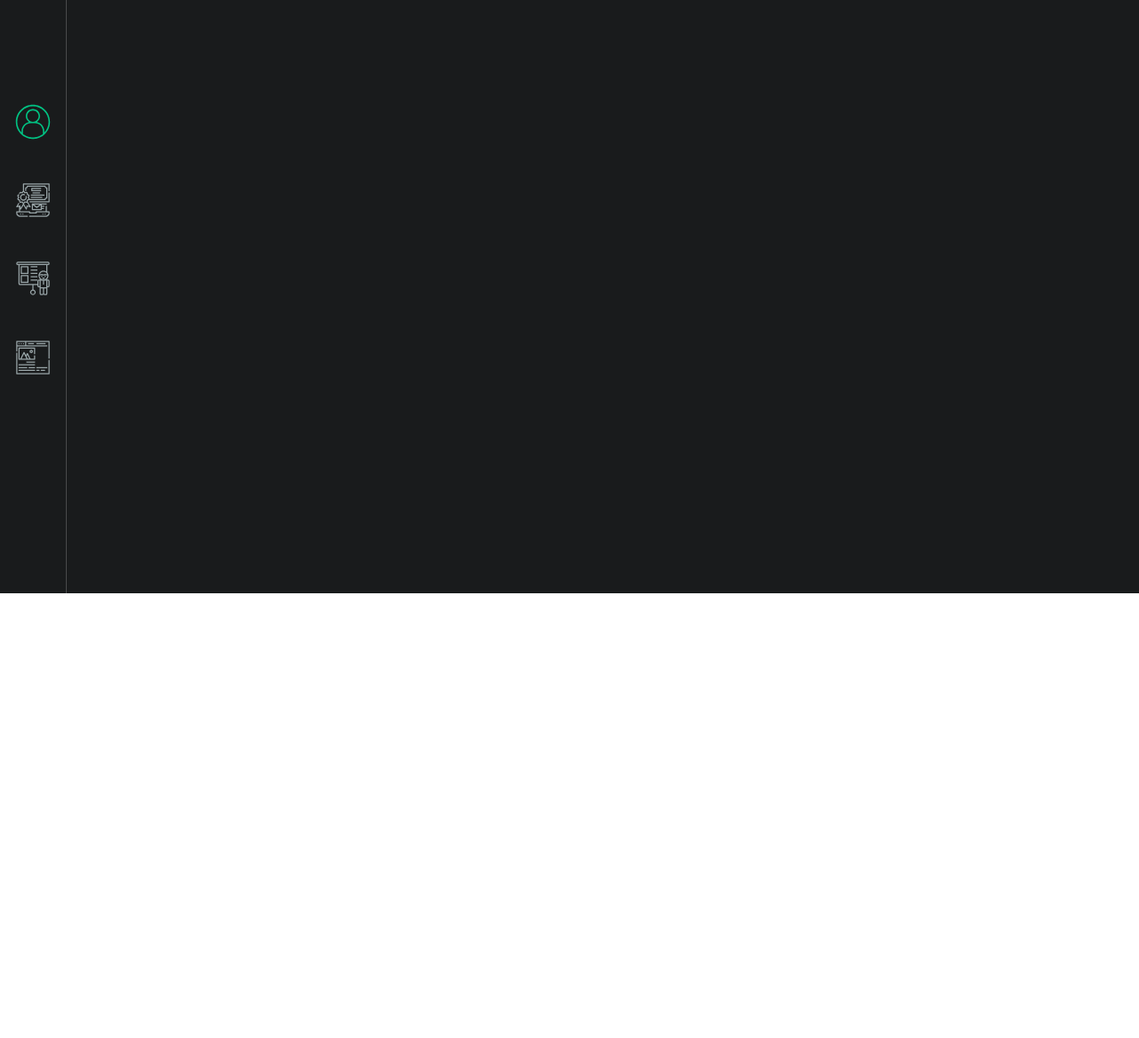
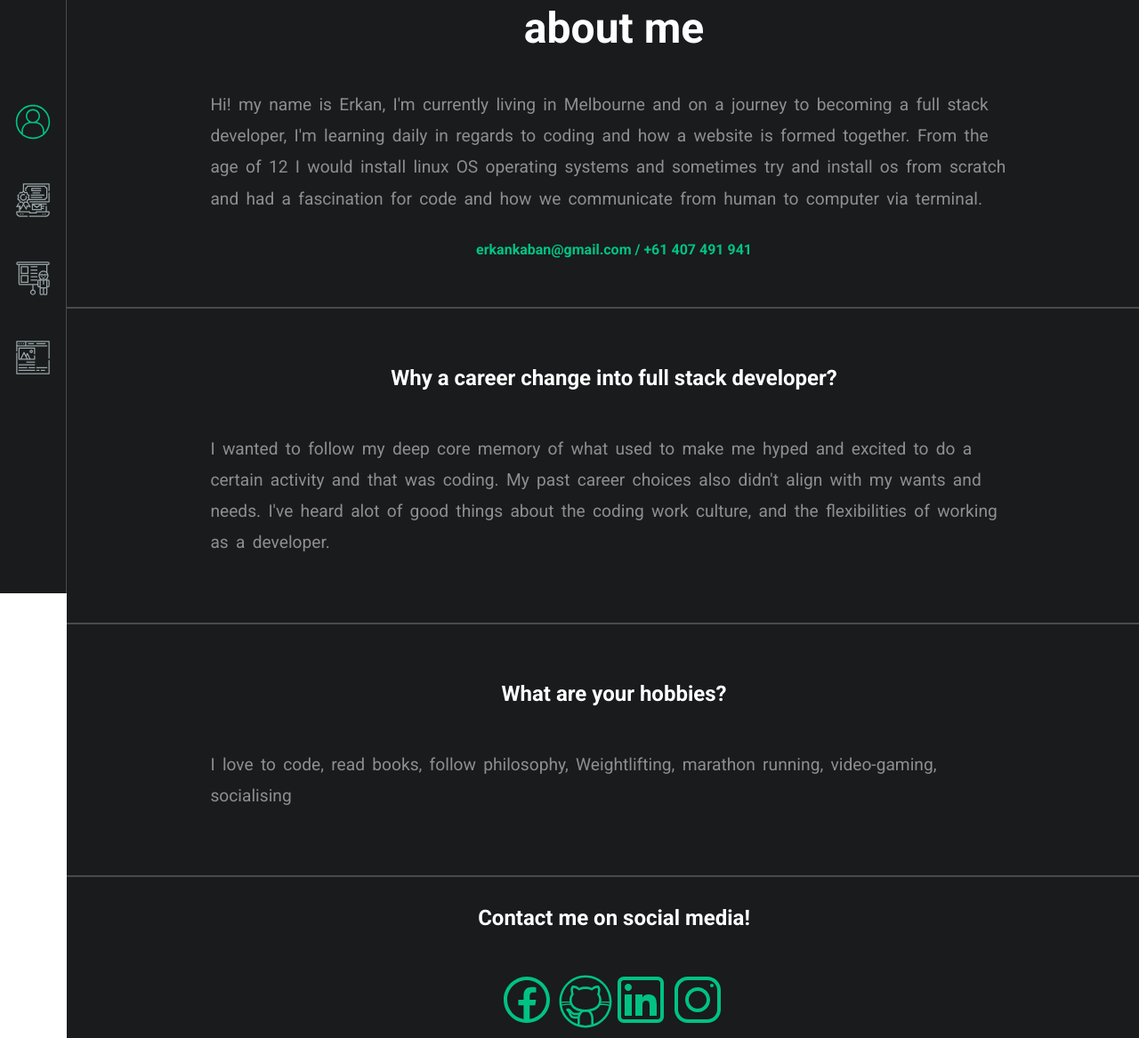
Before and after one commit to Erkan-Kaban/ErkanKaban_T1A2, a plain HTML site: page src/index.html in a window 1280 px wide. Shown: the part 133-1300 px from the top of the page at 89% size. Before the commit the page ends 800 px from the top, so only its background shows below. Drawn offline with Linux system fonts and the light colour scheme.

Commit message:
added main body information, logos, sections into body tag

```diff
--- a/src/index.html
+++ b/src/index.html
@@ -10,10 +10,7 @@
 <body>
     <!--Navigation Bar-->
     <header>
-
-            <p class="portfolio-logo">EK</p>
-
-
+        <p class="portfolio-logo">EK</p>
         <!-- <img id="portfolio-logo" src="./images/ek.png" alt="portfolio-logo"> -->
         <nav>
             <a href=""><img class="highlighted-logo" src="./images/home-page-logo.svg" alt="home-page-logo"></a>
@@ -22,8 +19,43 @@
             <a href=""><img class="nav-logo" src="./images/blogs-logo.svg" alt="blog-logo"></a>
         </nav>
     </header>
+
     <!-- Main Part of page -->
+
     <main>
+        <section>
+            <article>
+                <h1>ERKAN KABAN <br> FULL STACK DEVELOPER</h1>
+                <h2>about me</h2>
+                <p>Hi! my name is Erkan, I'm currently living in Melbourne and on a journey to becoming a full stack developer, I'm learning daily in regards to coding and how
+                a website is formed together. From the age of 12 I would install linux OS operating systems and sometimes try and install os from scratch and had a fascination for code
+                and how we communicate from human to computer via terminal.
+                </p>
+                <h1>erkankaban@gmail.com      /      +61 407 491 941</h1>
+            </article>
+            <hr>
+            <article>
+                <h3>Why a career change into full stack developer?</h3>
+                <p>I wanted to follow my deep core memory of what used to make me hyped and excited to do a certain activity and that was
+                    coding. My past career choices also didn't align with my wants and needs. I've heard alot of good things about the coding work culture,
+                    and the flexibilities of working as a developer.
+                </p>
+            </article>
+            <hr>
+            <article>
+                <h3>What are your hobbies?</h3>
+                <p>I love to code, read books, follow philosophy, Weightlifting, marathon running, video-gaming, socialising</p>
+            </article>
+            <hr>
+            <!-- <p class="contact-me-social">contact me at socials!</sp> -->
+                <h3 class="contact-me-social">Contact me on social media!</h3>
+            <article id="social-class">
+                <a href=""><img class="social-links" src="./images/icons8-facebook-64.svg" alt=""></a>
+                <a href=""><img class="social-links" src="./images/icons8-github.svg" alt=""></a>
+                <a href=""><img class="social-links" src="./images/icons8-linkedin.svg" alt=""></a>
+                <a href=""><img class="social-links" src="./images/icons8-instagram.svg" alt=""></a>
+            </article>
+        </section>
 
     </main>
 </body>
--- a/src/styles/stylesheet.scss
+++ b/src/styles/stylesheet.scss
@@ -1,7 +1,7 @@
 $main-background-color-1: #191b1c;
 $non-highlighted-logo-filter-value: invert(73%) sepia(4%) saturate(607%) hue-rotate(144deg) brightness(89%) contrast(89%);
 $highlighted-logo-filter-value: invert(59%) sepia(32%) saturate(5336%) hue-rotate(123deg) brightness(96%) contrast(101%);
-
+@import url('https://fonts.googleapis.com/css2?family=Roboto:wght@300;400;500;700&display=swap');
 @mixin logo-size-mobile {
     height: 2.5rem;
     width: 2.5rem;
@@ -55,6 +55,7 @@ nav {
     padding: .2rem;
     height: 75px;
     font-size:xx-large;
+    font-family: 'Roboto', sans-serif;
 }
 
 .nav-logo {
@@ -81,11 +82,117 @@ main {
     left: 0px;
     z-index: -1;
     width: 96.1%;
-    height: 100%;
-    min-height: 32rem;
+    min-height: 100%;
+    height: 32rem;
     left: 75px;
 }
 
 body {
     overflow-x: hidden;
 }
+
+h1 {
+    font-family: 'Roboto', sans-serif;
+    color: #00c483;
+
+    text-align: center;
+    height: auto;
+    font-size: 1rem;
+    line-height: 2rem;
+}
+
+h2 {
+    font-family: 'Roboto', sans-serif;
+    color: white;
+    text-align: center;
+    margin: 1.5rem 1.5rem;
+    font-size: 3rem;
+    padding-bottom: 1rem;
+}
+
+section {
+   width: 100%;
+   height: auto;
+}
+
+p {
+    color: #8f8d91;
+    font-family: 'Roboto', sans-serif;
+    width: 80%;
+    margin: auto;
+    font-size: 1.2rem;
+    line-height: 2.2rem;
+    word-spacing: 3.5px;
+    padding-bottom: 1.5rem;
+}
+
+article {
+    background-color: $main-background-color-1;
+    padding: 3rem 3rem;
+}
+
+
+h3 {
+        font-family: 'Roboto', sans-serif;
+        color: white;
+        text-align: center;
+        margin: 1rem 1rem;
+        font-size: 1.5rem;
+        padding-bottom: 2rem;
+}
+
+hr {
+    border: solid #494a4b 1px;
+}
+
+body::-webkit-scrollbar {
+    // overflow: hidden;
+    // height: 100%;
+    // width: 100%;
+    width: 12px;
+}
+
+body::-webkit-scrollbar-track {
+    background: #191b1c;
+}
+
+body::-webkit-scrollbar-thumb {
+    background: #494a4b;
+    border-radius: 20px;
+    border: 3px solid #191b1c;
+
+}
+
+
+.social-links {
+    filter: $highlighted-logo-filter-value;
+    height: 64px;
+    width: 64px;
+
+}
+
+
+#social-class {
+    display: flex;
+    flex-direction: row;
+    justify-content: center;
+}
+
+
+#social-class p {
+    color: white;
+    flex: 1;
+    width: 100%;
+}
+
+.contact-me-social {
+    font-size: 1.5rem;
+    font-family: 'Roboto', sans-serif;
+    text-align: center;
+    color: white;
+    padding: 0;
+    width: 100%;
+    background-color: #191b1c;
+    padding-top: 2rem;
+    margin: auto;
+}
```
Also changed, not shown: src/images/icons8-facebook-64.svg (added), src/images/icons8-github.svg (added), src/images/icons8-instagram.svg (added), src/images/icons8-linkedin.svg (added), src/styles/stylesheet.css, 1 other file.
